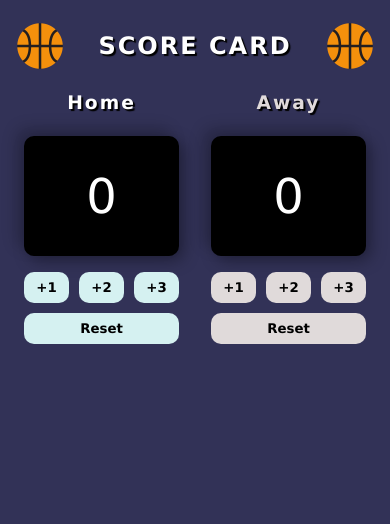
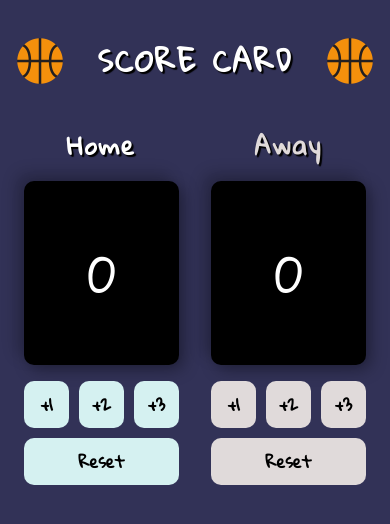
Before and after one commit to Jahbrone/score-keeper-adv, a plain HTML site: page index.html in a window 390 px wide. Drawn offline with Linux system fonts and the light colour scheme.

Commit message:
font change

```diff
--- a/index.html
+++ b/index.html
@@ -4,6 +4,13 @@
     <meta charset="UTF-8" />
     <meta http-equiv="X-UA-Compatible" content="IE=edge" />
     <meta name="viewport" content="width=device-width, initial-scale=1.0" />
+    <!-- fonts -->
+    <link rel="preconnect" href="https://fonts.googleapis.com" />
+    <link rel="preconnect" href="https://fonts.gstatic.com" crossorigin />
+    <link
+      href="https://fonts.googleapis.com/css2?family=Gloria+Hallelujah&display=swap"
+      rel="stylesheet"
+    />
     <link rel="stylesheet" href="style/main.css" />
     <title>Document</title>
   </head>
--- a/style/_config.scss
+++ b/style/_config.scss
@@ -2,5 +2,6 @@
   margin: 0;
   padding: 0;
   box-sizing: border-box;
-  font-family: Verdana, Geneva, Tahoma, sans-serif;
+  //   font-family: Verdana, Geneva, Tahoma, sans-serif;
+  font-family: "Gloria Hallelujah", cursive;
 }
--- a/style/_media.scss
+++ b/style/_media.scss
@@ -4,8 +4,11 @@
     height: 100vh;
     border-radius: 0;
     h1 {
+      font-size: 1.8rem;
+      border: none;
+    }
+    h3 {
       font-size: 1.5rem;
-      border: none;
     }
   }
 }
--- a/style/main.scss
+++ b/style/main.scss
@@ -79,6 +79,7 @@ main {
         outline: 0;
         border: none;
         border-radius: 10px;
+        font-size: 1rem;
         font-weight: bold;
         cursor: pointer;
       }
```
Also changed, not shown: style/main.css, 1 other file.
